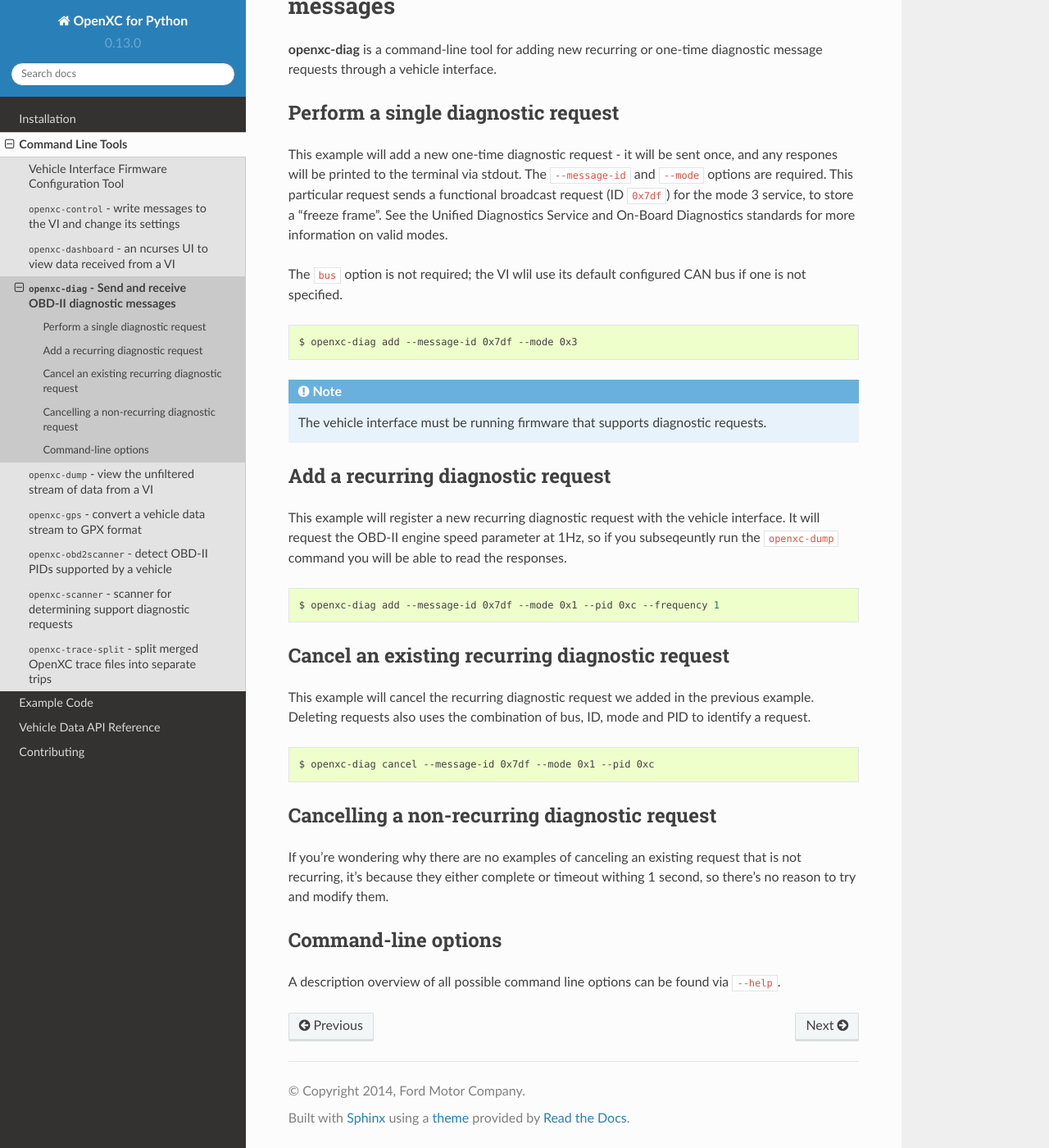
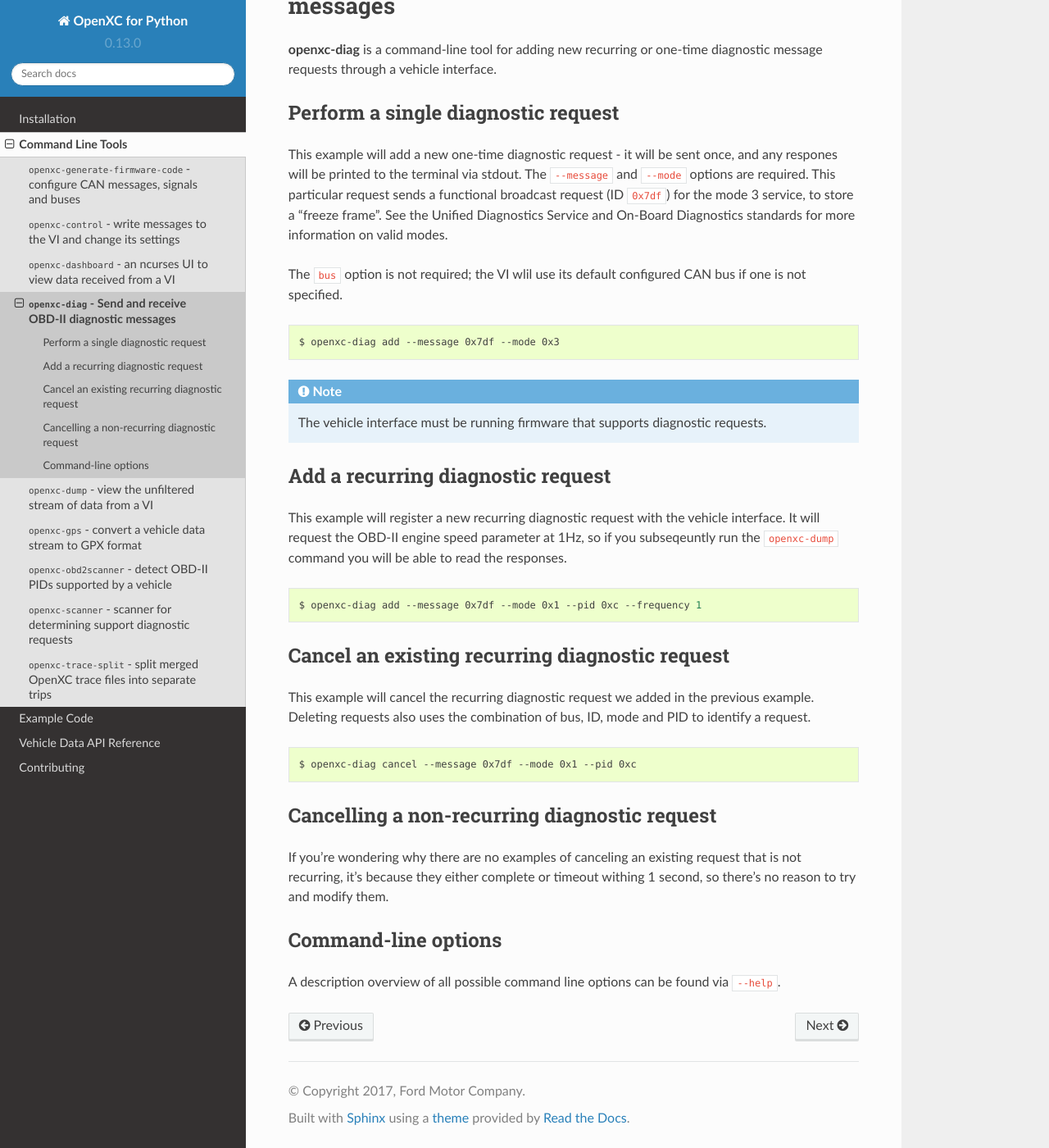
Before and after one commit to openxc/openxc-python, a Sphinx documentation site: the page built from docs/tools/diag.rst, in a window 1280 px wide and 1400 px high, scrolled down 177 px. Shown: the whole window at 82% size. Built offline with Sphinx 7.4.7 and the Read the Docs theme 2.0.0, drawn with Linux system fonts in a browser that asks for light colours.

Commit message:
Updated command documentation to the current version
* Corrected --message-id command to --message

* Correct references of --network command to --network-host

* Added a openxc-generate-firmware-code header and description

* Updated to 2017 copyright date

* Added openxc-control platform command

*Clarified descriptions for the above commands

```diff
--- a/README.rst
+++ b/README.rst
@@ -30,9 +30,10 @@
 number of command-line tools for connecting to the CAN translator and
 manipulating previously recorded vehicle data.
 
+
 License
 =======
 
-Copyright (c) 2012-2014 Ford Motor Company
+Copyright (c) 2012-2017 Ford Motor Company
 
 Licensed under the BSD license.
--- a/docs/conf.py
+++ b/docs/conf.py
@@ -41,7 +41,7 @@
 
 # General information about the project.
 project = u'OpenXC for Python'
-copyright = u'2014, Ford Motor Company'
+copyright = u'2017, Ford Motor Company'
 
 # The version info for the project you're documenting, acts as replacement for
 # |version| and |release|, also used in various other places throughout the
--- a/docs/tools/codegen.rst
+++ b/docs/tools/codegen.rst
@@ -1,5 +1,5 @@
 =============================================
-Vehicle Interface Firmware Configuration Tool
+``openxc-generate-firmware-code`` - configure CAN messages, signals and buses
 =============================================
 
 The `OpenXC vehicle interface
--- a/docs/tools/diag.rst
+++ b/docs/tools/diag.rst
@@ -10,7 +10,7 @@
 
 This example will add a new one-time diagnostic request - it will be sent
 once, and any respones will be printed to the terminal via stdout. The
-``--message-id`` and ``--mode`` options are required. This particular request
+``--message`` and ``--mode`` options are required. This particular request
 sends a functional broadcast request (ID ``0x7df``) for the mode 3 service, to
 store a "freeze frame". See the Unified Diagnostics Service and On-Board
 Diagnostics standards for more information on valid modes.
@@ -20,7 +20,7 @@
 
 .. code-block:: bash
 
-    $ openxc-diag add --message-id 0x7df --mode 0x3
+    $ openxc-diag add --message 0x7df --mode 0x3
 
 .. note::
 
@@ -37,7 +37,7 @@
 
 .. code-block:: bash
 
-    $ openxc-diag add --message-id 0x7df --mode 0x1 --pid 0xc --frequency 1
+    $ openxc-diag add --message 0x7df --mode 0x1 --pid 0xc --frequency 1
 
 Cancel an existing recurring diagnostic request
 ===============================================
@@ -48,7 +48,7 @@
 
 .. code-block:: bash
 
-    $ openxc-diag cancel --message-id 0x7df --mode 0x1 --pid 0xc
+    $ openxc-diag cancel --message 0x7df --mode 0x1 --pid 0xc
 
 Cancelling a non-recurring diagnostic request
 =========================================================
--- a/docs/tools/scanner.rst
+++ b/docs/tools/scanner.rst
@@ -35,7 +35,7 @@
 
 .. code-block:: bash
 
-    $ openxc-scanner --message-id 0x7e0
+    $ openxc-scanner --message 0x7e0
 
 Command-line options
 ====================
--- a/docs/tools/tools.rst
+++ b/docs/tools/tools.rst
@@ -12,6 +12,7 @@
 
     $ openxc-control set --bus 1 --passthrough --format protobuf
 
+The following links describe the available openxc-python commands.
 
 .. toctree::
     :maxdepth: 1
```
Also changed, not shown: docs/tools/control.rst (+20 -3 lines).
